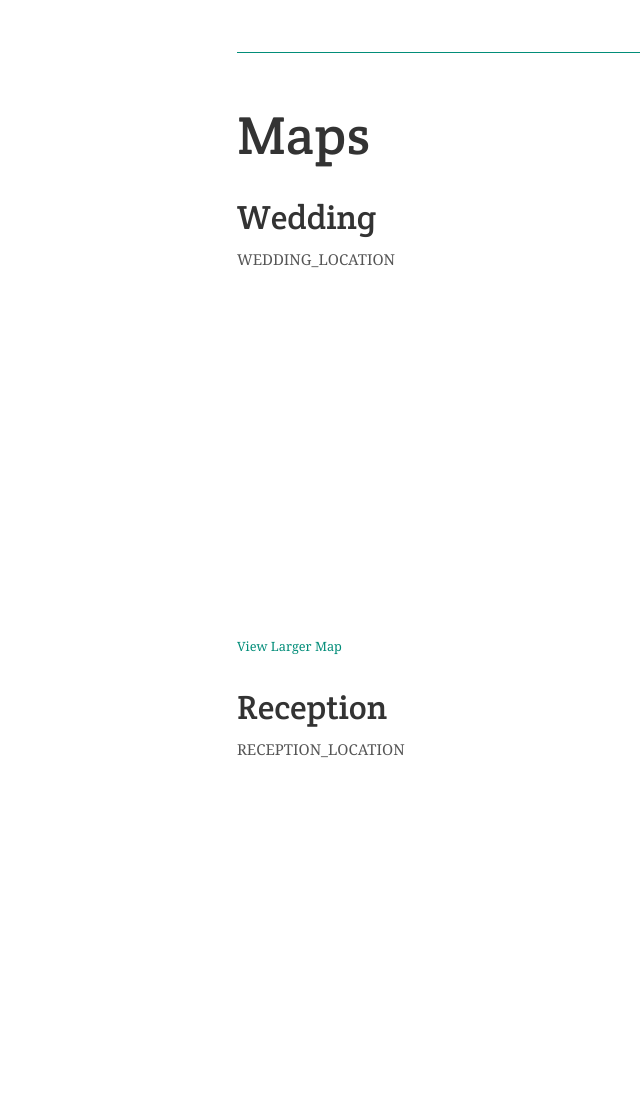
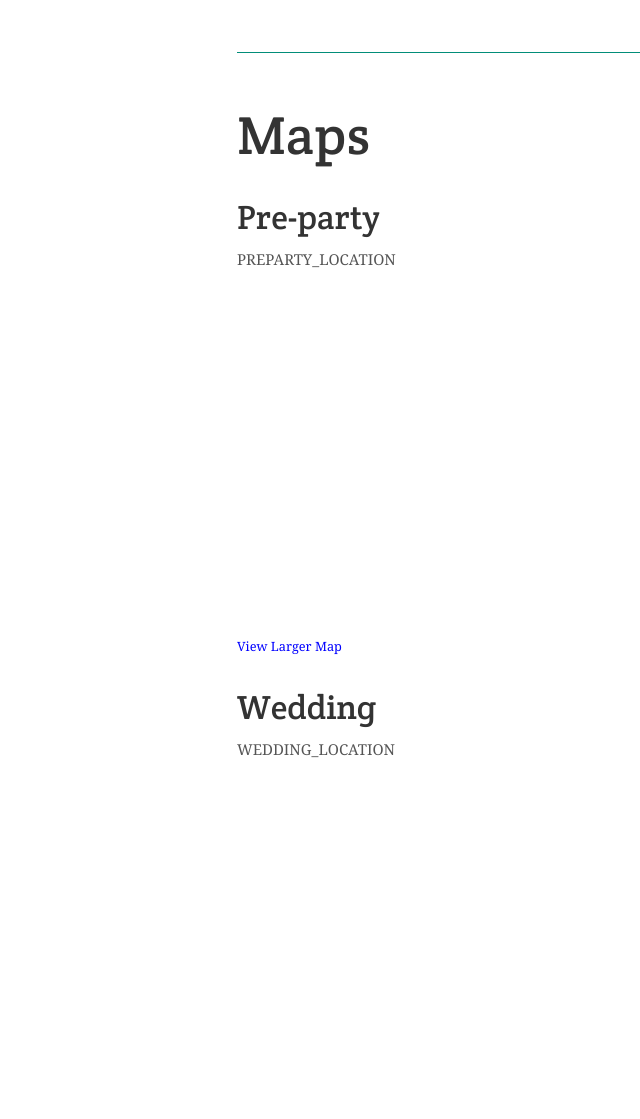
Before and after one commit to gurglet/johaneunyoung.com, a Django app: page / in a window 1280 px wide. Shown: the part 2033-3152 px from the top of the page, without its empty margins (18-658 px from the left). Run offline with Django 3.2, Linux system fonts and the light colour scheme; some libraries are stand-ins or nearby versions.

Commit message:
Final (?) version

```diff
--- a/wedding/templates/maps.html
+++ b/wedding/templates/maps.html
@@ -1,5 +1,13 @@
 {% load i18n %}
 <h1 id="maps">{% trans "Maps" %}</h1>
+
+<h2>{% trans "Pre-party" %}</h2>
+
+<p>
+	{% trans "PREPARTY_LOCATION" %}
+</p>
+
+<iframe width="425" height="350" frameborder="0" scrolling="no" marginheight="0" marginwidth="0" src="https://maps.google.se/maps?q=Edensgatan+16,+Skellefte%C3%A5&amp;hl=en&amp;ie=UTF8&amp;sll=58.403789,15.610774&amp;sspn=0.111164,0.288734&amp;hnear=Edensgatan+16,+931+44+Skellefte%C3%A5&amp;t=m&amp;hq=&amp;ll=64.756818,20.921537&amp;spn=0.015081,0.044117&amp;z=14&amp;output=embed"></iframe><br /><small><a href="https://maps.google.se/maps?q=Edensgatan+16,+Skellefte%C3%A5&amp;hl=en&amp;ie=UTF8&amp;sll=58.403789,15.610774&amp;sspn=0.111164,0.288734&amp;hnear=Edensgatan+16,+931+44+Skellefte%C3%A5&amp;t=m&amp;hq=&amp;ll=64.756818,20.921537&amp;spn=0.015081,0.044117&amp;z=14&amp;source=embed" style="color:#0000FF;text-align:left">View Larger Map</a></small>
 
 <h2>{% trans "Wedding" %}</h2>
 
```
Also changed, not shown: wedding/locale/en/LC_MESSAGES/django.po, wedding/locale/sv/LC_MESSAGES/django.po.
